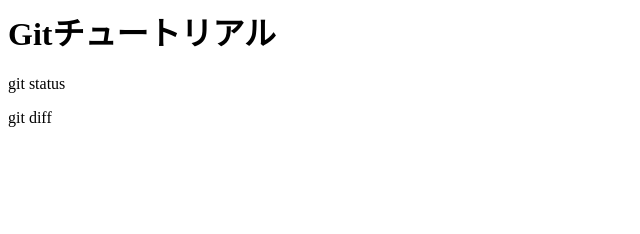
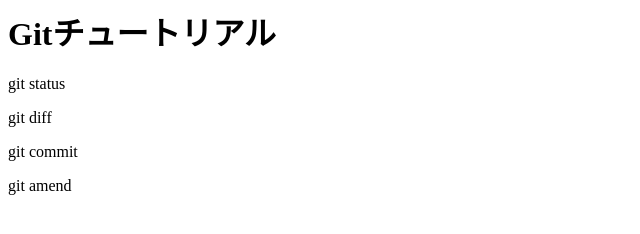
Before and after one commit to Asparagus3/git_tutorial, a plain HTML site: page index.html in a window 1280 px wide. Shown: the whole page, without its empty margins (0-640 px from the left). Drawn offline with Linux system fonts and the light colour scheme.

Commit message:
add git ammend

```diff
--- a/index.html
+++ b/index.html
@@ -1,3 +1,5 @@
 <h1>Gitチュートリアル</h1>
 <p>git status</p>
 <p>git diff</p>
+<p>git commit</p>
+<p>git amend</p>
```
